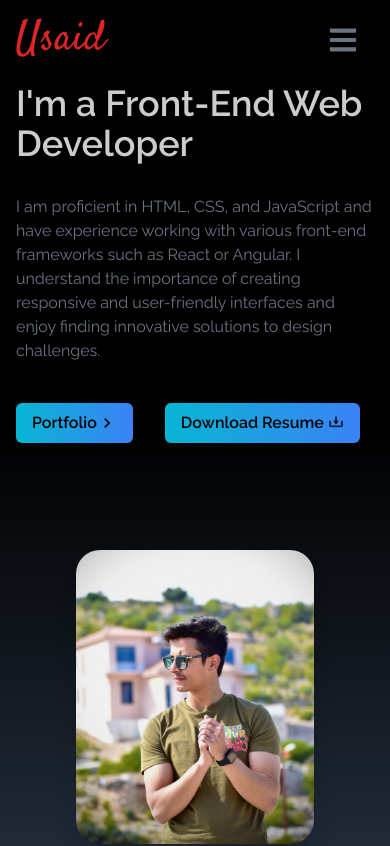
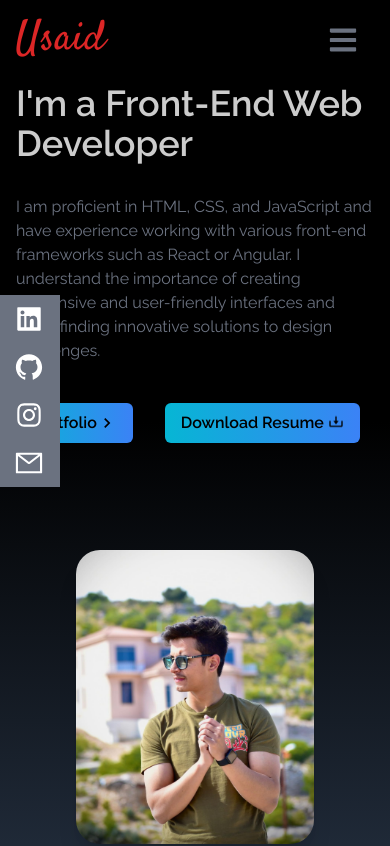
Before and after one commit to Usaid12/Portfolio-Web, a React (Create React App) app: page / in a window 390 px wide. Shown: the top 846 px of the page. Built offline with nearby package versions, Linux system fonts and the light colour scheme; a web font is replaced by a local one.

Commit message:
Social Links Fixed in Mobile

```diff
--- a/src/components/SocialLinks.js
+++ b/src/components/SocialLinks.js
@@ -52,7 +52,7 @@
 
     ]
   return (
-    <div  className='hidden lg:flex flex-col top-[35%] left-0 fixed'>
+    <div  className=' lg:flex flex-col top-[35%] left-0 fixed'>
         <ul>
             {links.map(({id,child,href,style})=>(
                  // eslint-disable-next-line no-useless-concat
```
